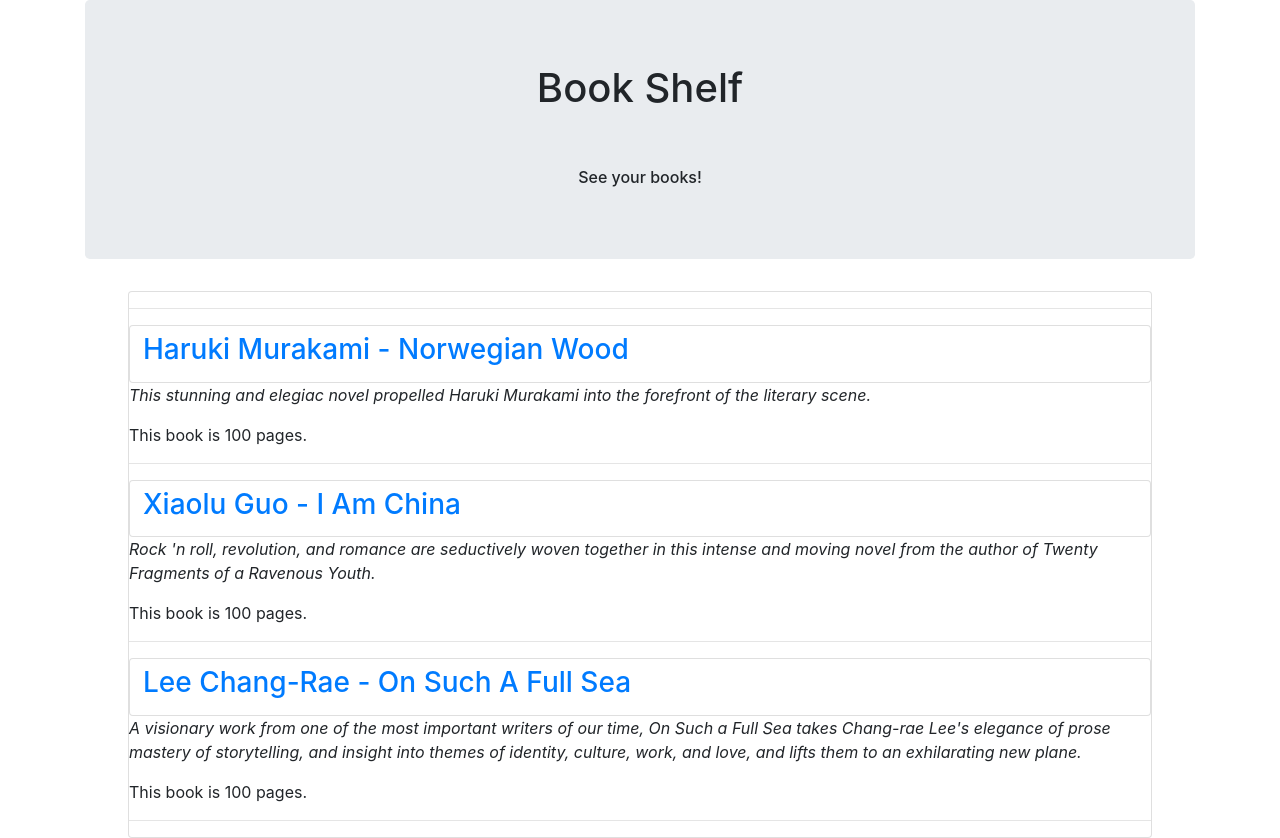
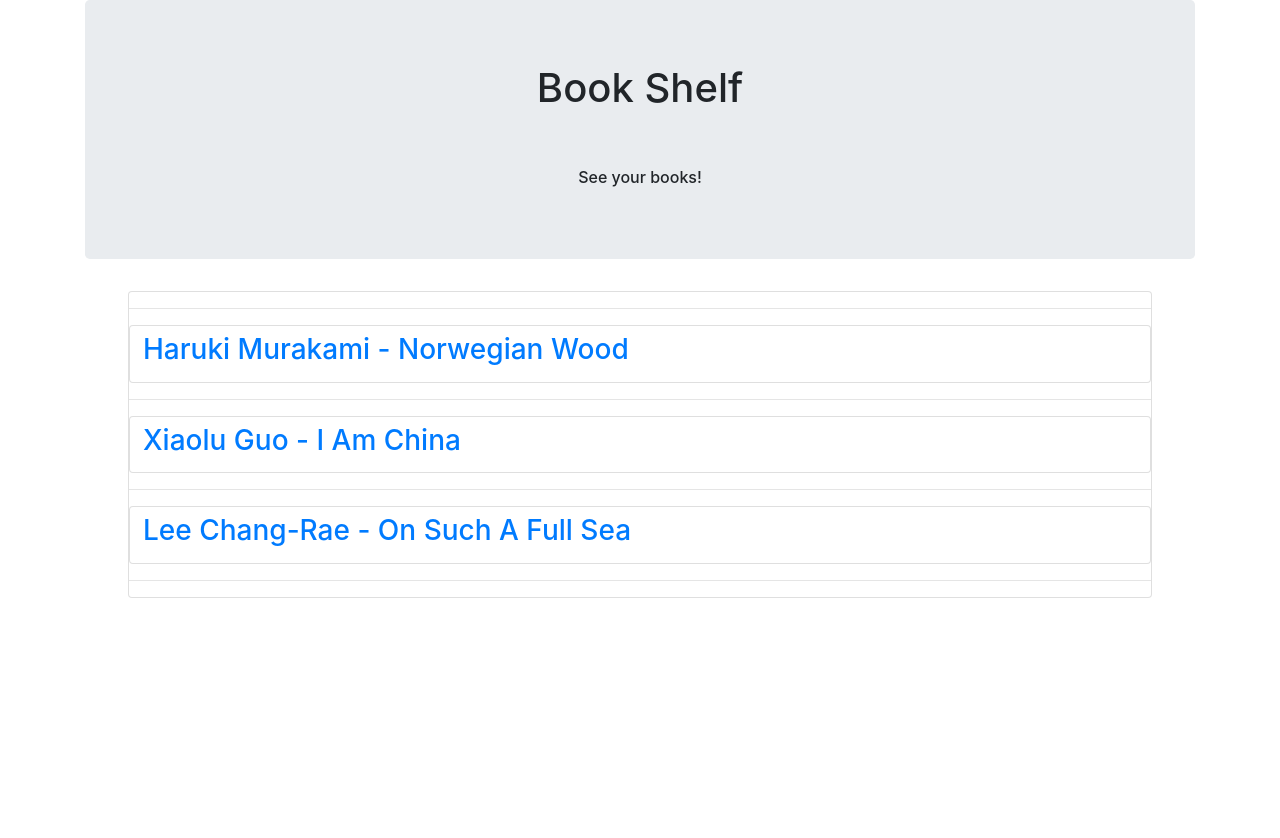
Before and after one commit to dmortkowitz/capstone-bookshelf, a React app: page /bookshelf in a window 1280 px wide. After the commit the page ends 800 px from the top, so only its background shows below. Built offline with nearby package versions, Linux system fonts and the light colour scheme.

Commit message:
Content for books now hidden, but not showing on click yet.

```diff
--- a/src/components/BookDetails.jsx
+++ b/src/components/BookDetails.jsx
@@ -7,6 +7,9 @@ function BookDetails(props){
     <div>
       <style jsx>{`
         #shelfList {
+        }
+        #contentHide {
+          display: none;
         }
               `}
       </style>
@@ -19,12 +22,12 @@ function BookDetails(props){
               </button>
             </div>
           </div>
-            <p><em>{props.description}</em></p>
-            <p>This book is {props.pages} pages.</p>
-            <hr/>
-          </div>
+          <span id='contentHide'><p><em>{props.description}</em></p>
+          <p>This book is {props.pages} pages.</p></span>
+          <hr/>
         </div>
       </div>
+    </div>
 
   );
 }
```
